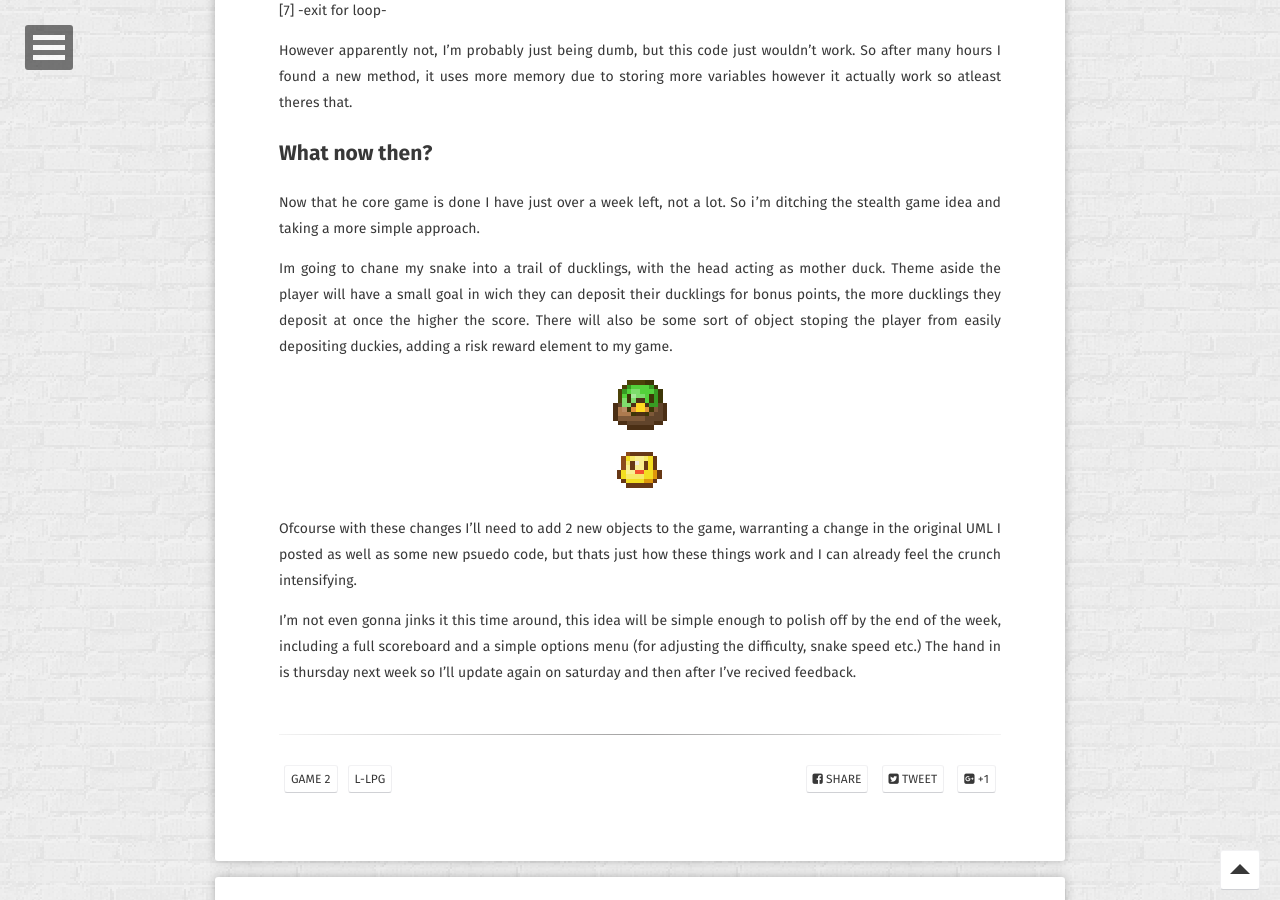
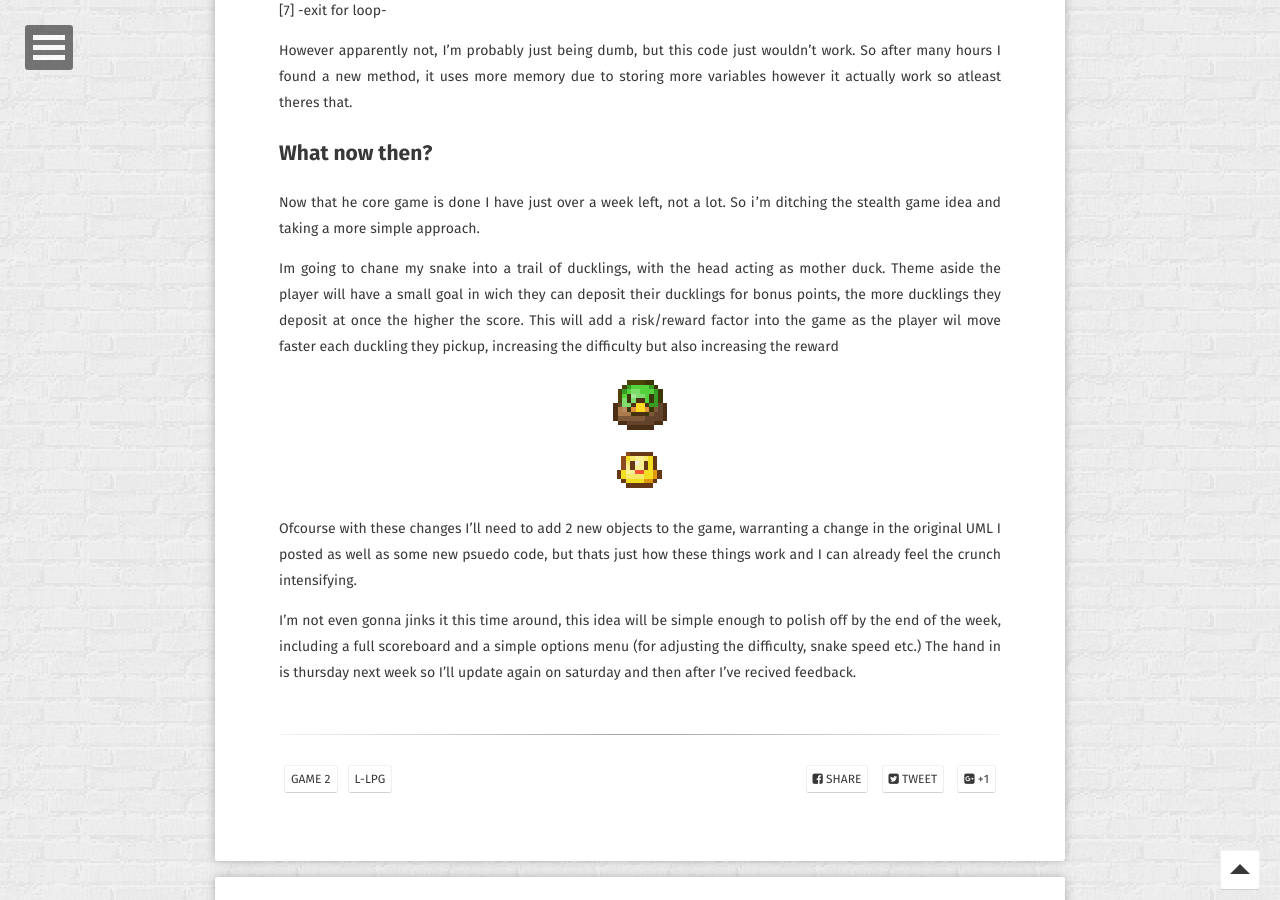
Before and after one commit to JohnnersUK/OLD.JohnnersUK.github.io, a Jekyll site: the page built from _posts/2017-10-30-Staging-Problems.md, in a window 1280 px wide and 900 px high, scrolled down 1614 px. Built offline with Jekyll 4.4.1, drawn with Linux system fonts in a browser that asks for light colours; some web fonts are replaced; comment, search, counter and statistics services are not loaded.

Commit message:
Update 2017-10-30-Staging-Problems.md

```diff
--- a/_posts/2017-10-30-Staging-Problems.md
+++ b/_posts/2017-10-30-Staging-Problems.md
@@ -51,7 +51,7 @@ However apparently not, I'm probably just being dumb, but this code just wouldn'
 ## What now then?
 Now that he core game is done I have just over a week left, not a lot. So i'm ditching the stealth game idea and taking a more simple approach.
 
-Im going to chane my snake into a trail of ducklings, with the head acting as mother duck. Theme aside the player will have a small goal in wich they can deposit their ducklings for bonus points, the more ducklings they deposit at once the higher the score. There will also be some sort of object stoping the player from easily depositing duckies, adding a risk reward element to my game. <br>
+Im going to chane my snake into a trail of ducklings, with the head acting as mother duck. Theme aside the player will have a small goal in wich they can deposit their ducklings for bonus points, the more ducklings they deposit at once the higher the score. This will add a risk/reward factor into the game as the player wil move faster each duckling they pickup, increasing the difficulty but also increasing the reward<br>
 
 <img src="../assets/img/player.png"> 	<img src="../assets/img/Body.png">
 
```
